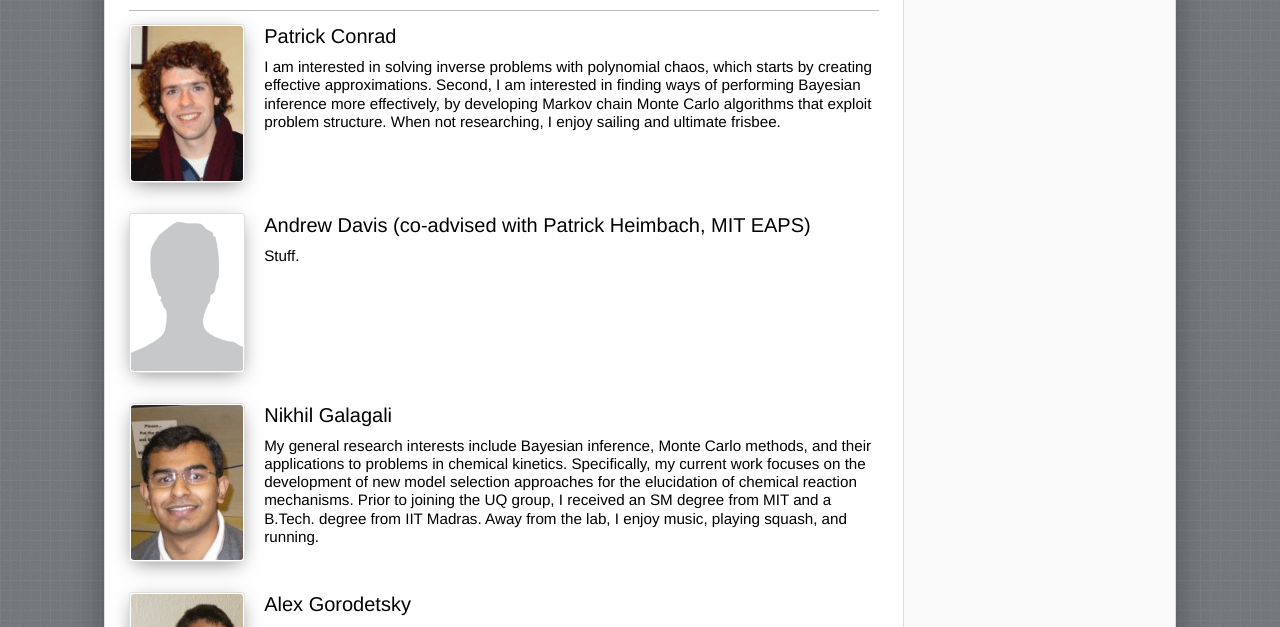
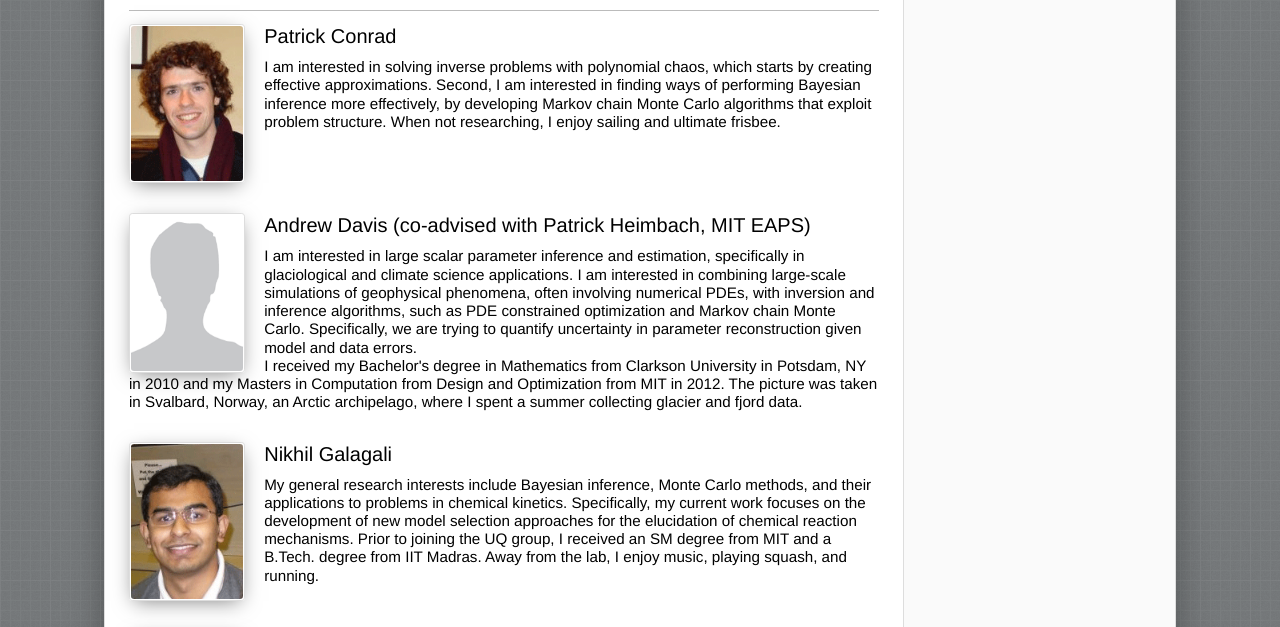
Before and after one commit to chi-feng/uqgroup-website, a PHP site: page /uqgroup/profiles in a window 1280 px wide. Shown: the part 1270-1897 px from the top of the page. Run offline with PHP 8.4, Linux system fonts and the light colour scheme.

Commit message:
Update profiles.php

```diff
--- a/pages/profiles.php
+++ b/pages/profiles.php
@@ -91,7 +91,17 @@
   <div class="name">
     <a href="">Andrew Davis (co-advised with Patrick Heimbach, MIT EAPS)</a>
   </div>
-  <div class="bio">Stuff.</div>
+  <div class="bio">
+    I am interested in large scalar parameter inference and estimation, specifically in glaciological and
+    climate science applications.  I am interested in combining large-scale simulations of geophysical
+    phenomena, often involving numerical PDEs, with inversion and inference algorithms, such as PDE
+    constrained optimization and Markov chain Monte Carlo.  Specifically, we are trying to quantify
+    uncertainty in parameter reconstruction given model and data errors.
+    <br />
+    I received my Bachelor's degree in Mathematics from Clarkson University in Potsdam, NY in 2010 and my
+    Masters in Computation from Design and Optimization from MIT in 2012.  The picture was taken in
+    Svalbard, Norway, an Arctic archipelago, where I spent a summer collecting glacier and fjord data.
+  </div>
 </div>
 
 
```
